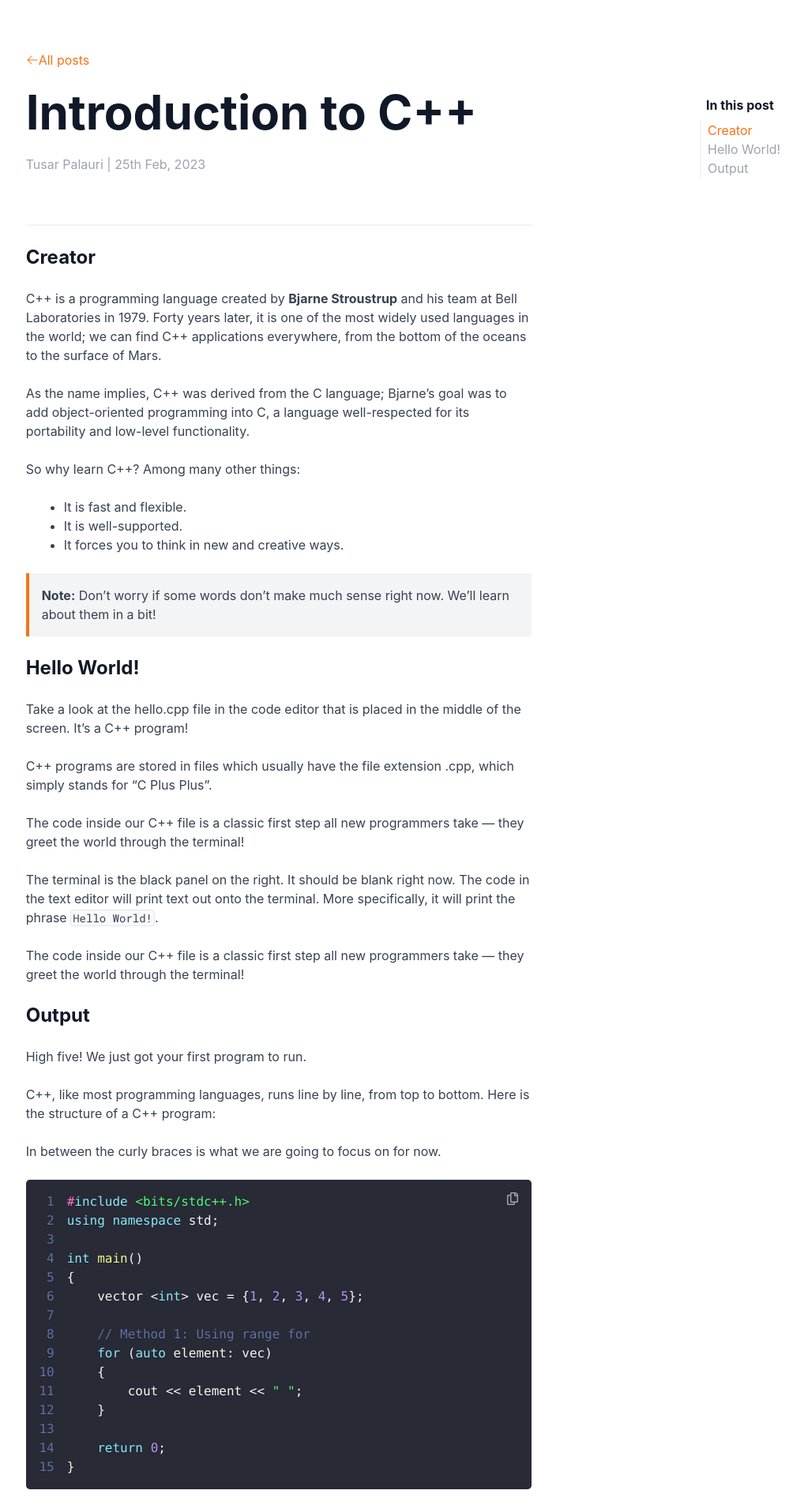
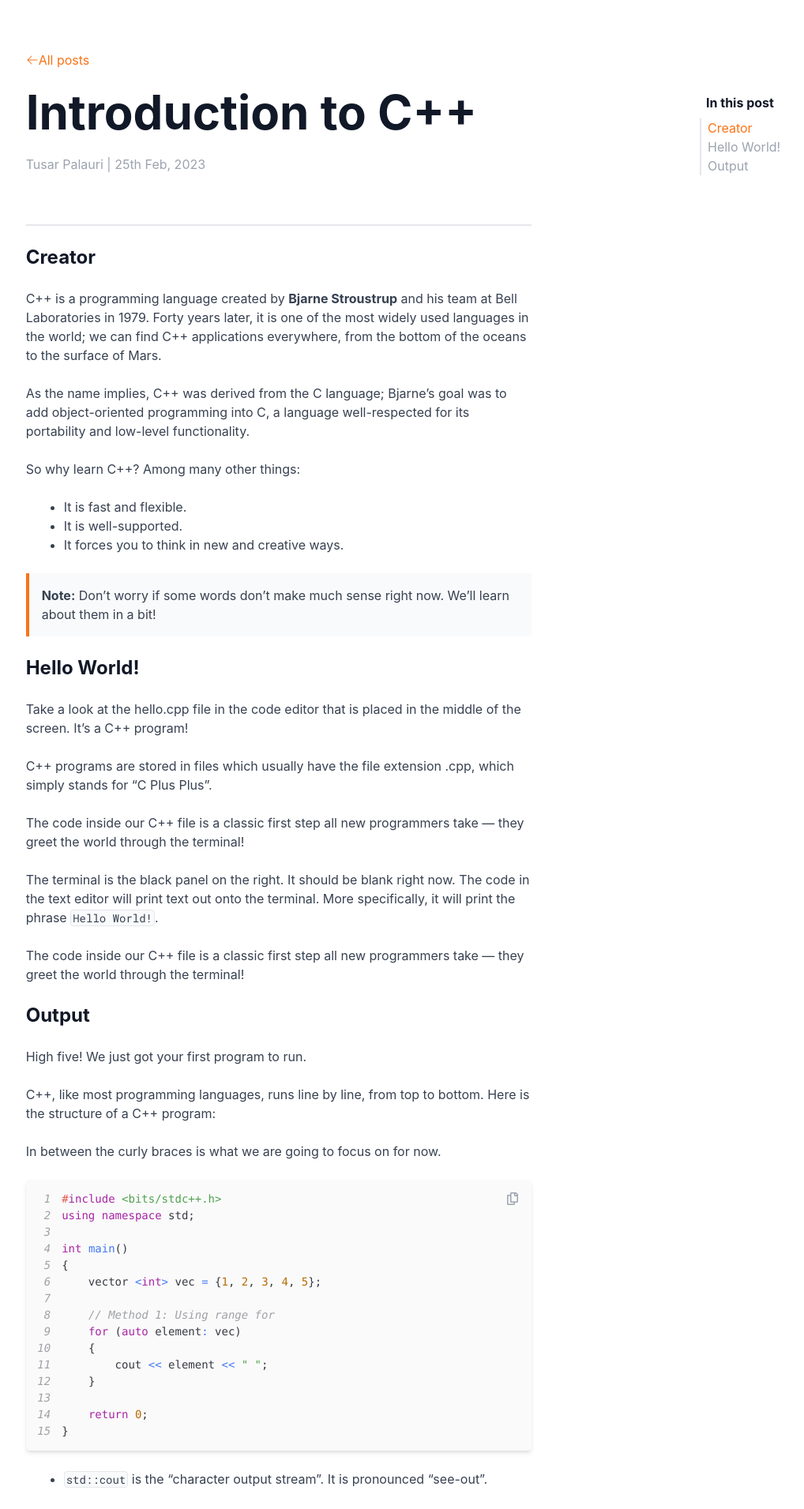
Before and after one commit to sundaray/tusar-nextjs-blog, a Next.js app: page /blog/first-blog in a window 1280 px wide. Shown: the top 1911 px of the page at 79% size, without its empty margins (74-1092 px from the left). After the commit the page ends 1885 px from the top, so only its background shows below. Built offline with nearby package versions, Linux system fonts and the light colour scheme.

Commit message:
color scheme fixed

```diff
--- a/src/components/post/CodeBlock.js
+++ b/src/components/post/CodeBlock.js
@@ -1,7 +1,7 @@
 import React, { useState } from "react";
 import { Prism as SyntaxHighlighter } from "react-syntax-highlighter";
 import { CopyToClipboard } from "react-copy-to-clipboard";
-import { dracula } from "react-syntax-highlighter/dist/cjs/styles/prism";
+import { oneLight } from "react-syntax-highlighter/dist/cjs/styles/prism";
 import { FaRegCopy } from "react-icons/fa";
 
 const CodeBlock = ({ children, highlight = [], title, language }) => {
@@ -21,9 +21,9 @@ const CodeBlock = ({ children, highlight = [], title, language }) => {
       >
         <button>
           {copied ? (
-            <p className="text-gray-100 text-sm">copied</p>
+            <p className="text-blue-500 text-sm">copied</p>
           ) : (
-            <FaRegCopy className="hover:text-gray-100 transition-all" />
+            <FaRegCopy className="hover:text-blue-500 transition-all" />
           )}
         </button>
       </CopyToClipboard>
@@ -31,13 +31,13 @@ const CodeBlock = ({ children, highlight = [], title, language }) => {
       <SyntaxHighlighter
         className={`${
           language === "cpp"
-            ? "synatx-cpp rounded-xl"
+            ? "synatx-cpp shadow-md text-sm"
             : language === "json"
             ? "syntax-json"
             : ""
         }`}
         language={language}
-        style={dracula}
+        style={oneLight}
         showLineNumbers
         wrapLines
         lineProps={(lineNumber) => {
--- a/src/components/post/Heading1.js
+++ b/src/components/post/Heading1.js
@@ -4,7 +4,7 @@ import { ArrowLeftIcon } from "@heroicons/react/24/solid";
 
 const Heading1 = ({ children, date }) => {
   return (
-    <div className="border-b-2 border-gray-100 space-y-6 py-16">
+    <div className="border-b-2 border-gray-200 space-y-6 py-16">
       <Link href="/blog" className="w-24 all-posts-link flex items-center">
         <ArrowLeftIcon className="arrow-left w-4 h-4 text-orange-500" />
         <p className="text-orange-500">All posts</p>
--- a/src/components/post/Note.js
+++ b/src/components/post/Note.js
@@ -2,7 +2,7 @@ import React from "react";
 
 const Note = ({ children }) => {
   return (
-    <div className="border-l-4 border-orange-500 bg-gray-100 pl-4 py-4">
+    <div className="border-l-4 border-orange-500 bg-gray-50 pl-4 py-4">
       {children}
     </div>
   );
--- a/src/components/post/TableOfContents.js
+++ b/src/components/post/TableOfContents.js
@@ -50,7 +50,7 @@ const TableOfContents = () => {
   return (
     <nav className="fixed hidden lg:block">
       <h1 className="font-bold mb-2 pl-2 text-gray-900">In this post</h1>
-      <ul className="border-l-2 border-gray-100 pl-2">
+      <ul className="border-l-2 border-gray-200 pl-2">
         {headings.map((heading) => (
           <li key={heading.id} style={{ marginLeft: `${heading.level - 2}em` }}>
             <a
```
